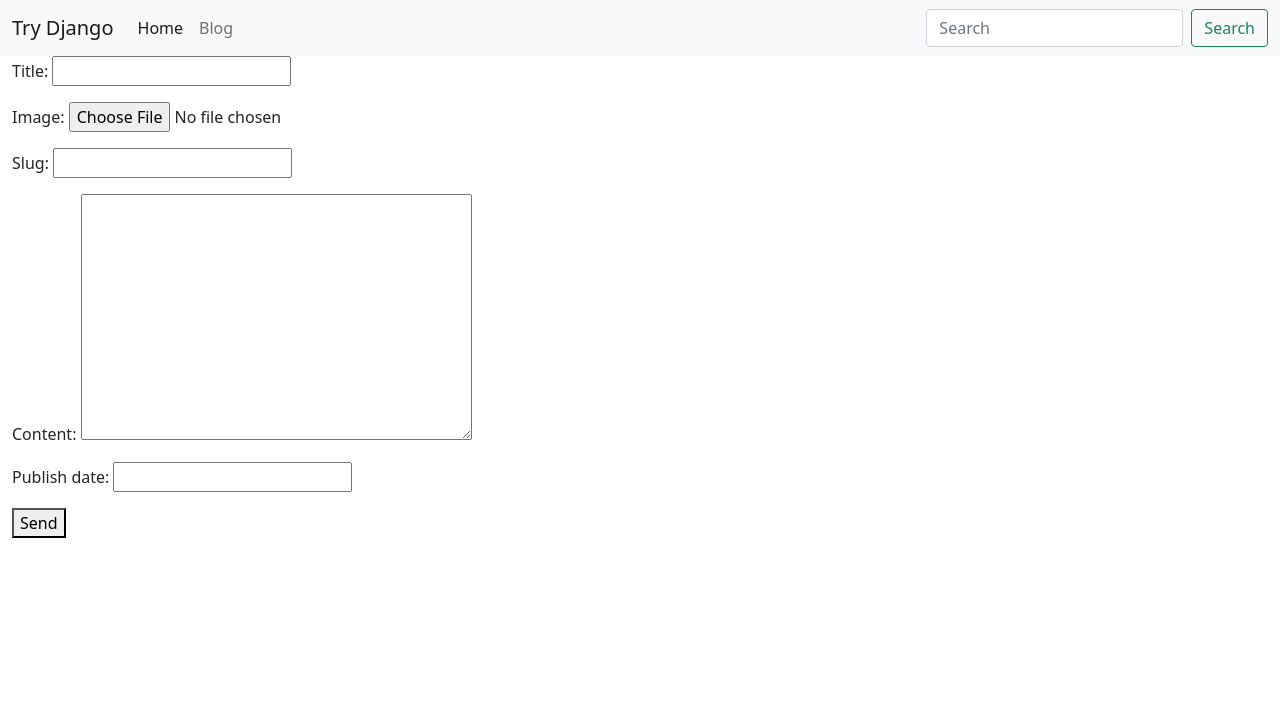
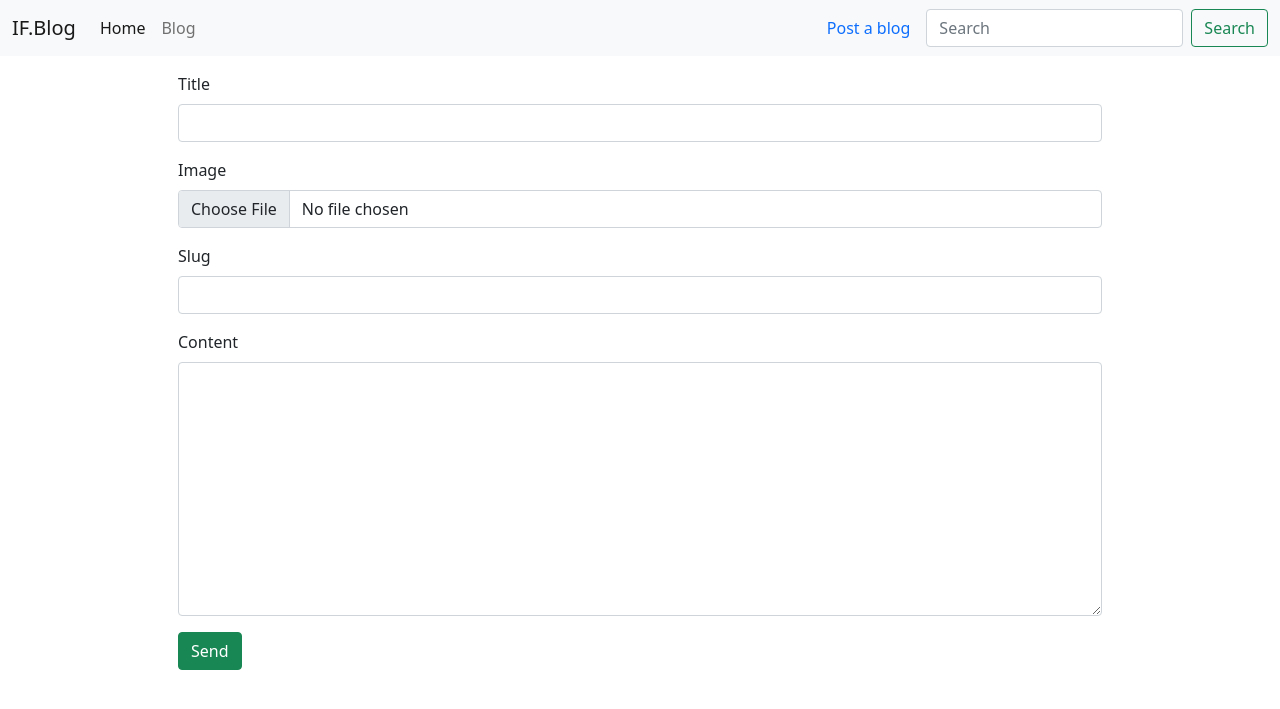
Before and after one commit to mateuscardosodeveloper/IF.Blog, a Django app: page /blog-new/ in a window 1280 px wide. Shown: the top 709 px of the page. Run offline with Django 3.2, Linux system fonts and the light colour scheme; the visitor is signed in with stand-in values (Sample User, id 1); parts of the project's set-up code (start-up, migrations or seed data) failed here and were passed over.

Commit message:
Improving frontend

```diff
--- a/app/app/views.py
+++ b/app/app/views.py
@@ -7,7 +7,7 @@ from blog.models import BlogPost
 def home_page(request):
     my_title = "Hello there..."
     qs = BlogPost.objects.all()[:5]
-    context = {'title': 'Welcome to Try Django', 'blog_list': qs}
+    context = {'title': 'Welcome to IF.BLog', 'blog_list': qs}
     return render(request, "home.html", context)
 
 
--- a/app/blog/forms.py
+++ b/app/blog/forms.py
@@ -13,7 +13,13 @@ class BlogPostForm(forms.Form):
 class BlogPostModelForm(forms.ModelForm):
     class Meta:
         model = BlogPost
-        fields = ['title', 'image', 'slug', 'content', 'publish_date']
+        fields = ['title', 'image', 'slug', 'content']
+        widgets = {
+            'title': forms.TextInput(attrs={'class': 'form-control'}),
+            'image': forms.FileInput(attrs={'class': 'form-control'}),
+            'slug': forms.TextInput(attrs={'class': 'form-control'}),
+            'content': forms.Textarea(attrs={'class': 'form-control'}),
+        }
 
     def clean_title(self, *args, **kwargs):
         instance = self.instance
--- a/app/blog/views.py
+++ b/app/blog/views.py
@@ -1,6 +1,7 @@
 from django.http import Http404
 from django.shortcuts import render, get_object_or_404, redirect
 from django.contrib.admin.views.decorators import staff_member_required
+from django.contrib import messages
 
 from .models import BlogPost
 from comment.models import Comment
@@ -21,11 +22,15 @@ def blog_post_list_view(request):
 @staff_member_required
 def blog_post_create_view(request):
     form = BlogPostModelForm(request.POST or None, request.FILES or None)
-    if form.is_valid():
-        obj = form.save(commit=False)
-        obj.user = request.user
-        obj.save()
-        form = BlogPostModelForm()
+    try:
+        if form.is_valid():
+            obj = form.save(commit=False)
+            obj.user = request.user
+            obj.save(messages.success(request, "Sent post successfully"))
+            form = BlogPostModelForm()
+    except Exception:
+        messages.add_message(request, messages.warning, 'Hello world.')
+        return messages
     template_name = 'form.html'
     context = {'form': form}
     return render(request, template_name, context)
--- a/app/templates/base.html
+++ b/app/templates/base.html
@@ -15,7 +15,14 @@
 
 <body>
     {% include "navbar.html" %}
-    <div class="container-fluid">
+    <div class="container">
+        {% if messages %}
+        <ul class="messages alert alert-success">
+            {% for message in messages %}
+            <li{% if message.tags %} class="{{ message.tags }}"{% endif %}>{{ message }}</li>
+            {% endfor %}
+        </ul>
+        {% endif %}
         {% block content%}
 
         {%endblock%}
--- a/app/templates/form.html
+++ b/app/templates/form.html
@@ -8,10 +8,27 @@
     </h1>
 {% endif %}
 
-<form method="POST" action="." enctype="multipart/form-data">
+
+<form class="mx-xl-5 px-xl-5 " method="POST" action="." enctype="multipart/form-data">
     {% csrf_token %}
-    {{form.as_p}}
-    <button type="submit">Send</button>
+
+    <div class="mb-3 mt-3">
+        <label class="form-label">Title</label>{{form.title}}
+    </div>
+
+    <div class="mb-3">
+        <label class="form-label">Image</label>{{form.image}}
+    </div>
+
+    <div class="mb-3">
+        <label class="form-label">Slug</label>{{form.slug}}
+    </div>
+
+    <div class="mb-3">
+        <label class="form-label">Content</label>{{form.content}}
+    </div>
+
+    <button class="btn btn-success" type="submit">Send</button>
 </form>
 
 {% endblock %}
--- a/app/templates/navbar.html
+++ b/app/templates/navbar.html
@@ -1,6 +1,6 @@
 <nav class="navbar navbar-expand-lg navbar-light bg-light">
     <div class="container-fluid">
-      <a class="navbar-brand" href="/">Try Django</a>
+      <a class="navbar-brand" href="/">IF.Blog</a>
       <button class="navbar-toggler" type="button" data-bs-toggle="collapse" data-bs-target="#navbarSupportedContent" aria-controls="navbarSupportedContent" aria-expanded="false" aria-label="Toggle navigation">
         <span class="navbar-toggler-icon"></span>
       </button>
@@ -13,6 +13,9 @@
             <a class="nav-link" href="/blog">Blog</a>
           </li>
         </ul>
+
+          <a class="nav-link" href="/blog-new">Post a blog</a>
+
         <form class="d-flex" action="/search/">
           <input class="form-control me-2" type="search" name="q" placeholder="Search" aria-label="Search">
           <button class="btn btn-outline-success" type="submit">Search</button>
```
Also changed, not shown: 1 other file.
